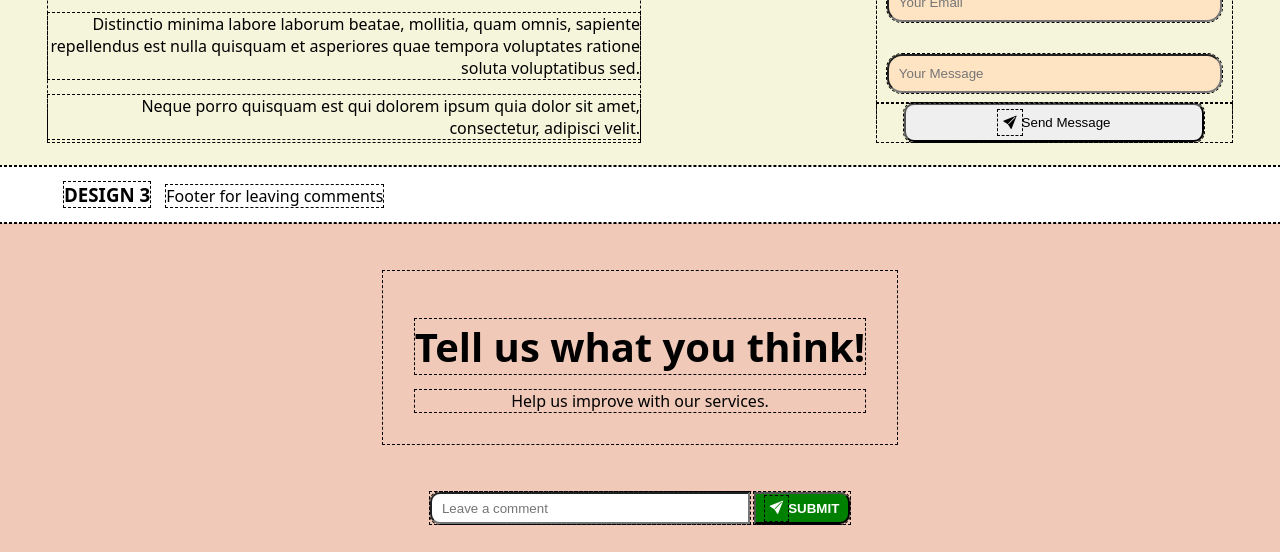
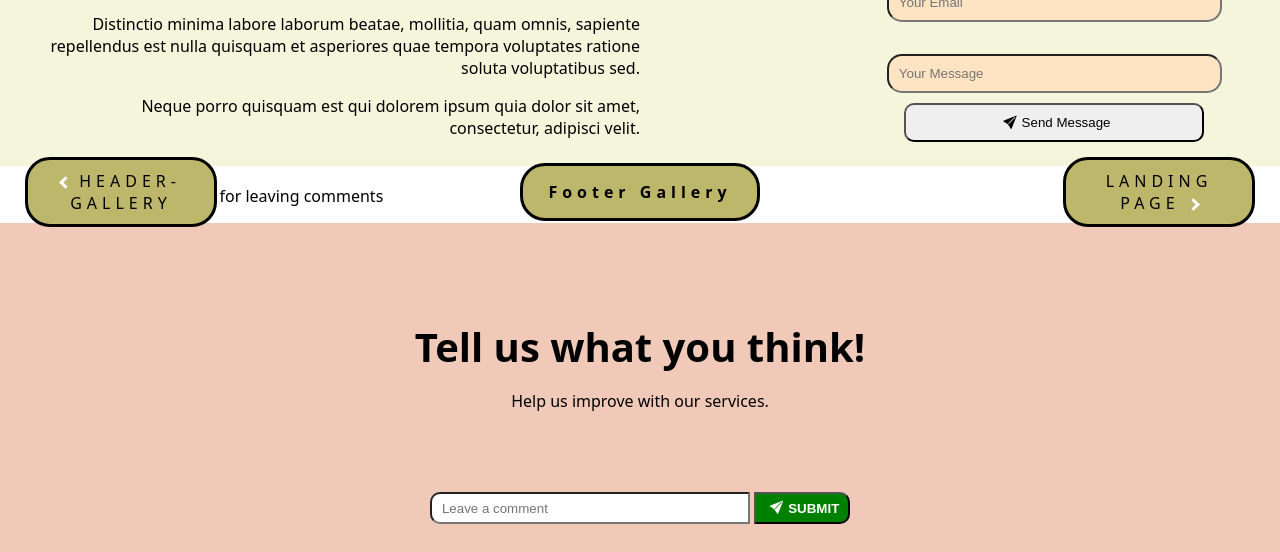
Before and after one commit to jowardf/WD-Seatwork-3, a plain HTML site: page pages/page2/index.html in a window 1280 px wide. Shown: the part 548-1100 px from the top of the page. Drawn offline with nearby package versions, Linux system fonts and the light colour scheme.

Commit message:
feat(footer-gallery): checking for finishing touches

```diff
--- a/pages/page2/assets/css/style.css
+++ b/pages/page2/assets/css/style.css
@@ -5,7 +5,7 @@
 }
 
 *{
-    outline: black 1px dashed;
+    /* outline: black 1px dashed; */
 }
 
 h1, h2{
@@ -265,3 +265,64 @@ footer{
     box-shadow: inset 0 0 0 300px rgba(0, 0, 0, 0.3);;
     transform: translateX(5rem)
 }
+
+.arrow {
+    border: solid white;
+    border-width: 0 3px 3px 0;
+    display: inline-block;
+    padding: 3px;
+  }
+
+  .left {
+    transform: rotate(135deg);
+    -webkit-transform: rotate(135deg);
+  }
+
+  .right {
+    transform: rotate(-45deg);
+    -webkit-transform: rotate(-45deg);
+  }
+
+  .down {
+    transform: rotate(45deg);
+    -webkit-transform: rotate(45deg);
+  }
+
+.bottom-nav{
+    position: sticky;
+    bottom: 0;
+    width: 100%;
+}
+
+.link{
+    display: flex;
+    justify-content: space-between;
+    align-items: center;
+    padding: 25px;
+}
+
+.button{
+    text-align: center;
+    padding: 10px;
+    width: 12rem;
+    color: black;
+    letter-spacing: 5px;
+    background-color:darkkhaki;
+    border: black 3px solid;
+    border-radius: 25px;
+    transition: 0.2s ease-in;
+}
+.button:hover{
+    transform: scale(1.1);
+}
+.current{
+    text-align: center;
+    padding: 15px;
+    width: 15rem;
+    color: black;
+    letter-spacing: 5px;
+    font-weight: bold;
+    background-color:darkkhaki;
+    border: black 3px solid;
+    border-radius: 25px;
+}
--- a/pages/page2/index.html
+++ b/pages/page2/index.html
@@ -244,5 +244,20 @@
             <a href="" class="tab-all tab5 tab4-anim"><i class="bi bi-linkedin icon"></i></a>
         </nav>
     </footer>
+
+    <div class="bottom-nav">
+        <nav class="link">
+            <a href="../page1/index.html" class="button">
+                <i class="arrow left"></i>
+                HEADER-GALLERY
+            </a>
+
+            <a href="#" class="current button">Footer Gallery</a>
+            <a href="../../index.html" class="button">
+                LANDING PAGE
+                <i class="arrow right"></i>
+            </a>
+        </nav>
+    </div>
 </body>
 </html>
```
Also changed, not shown: index.html (+4 -4 lines), pages/page1/index.html (+1 -1 lines).
